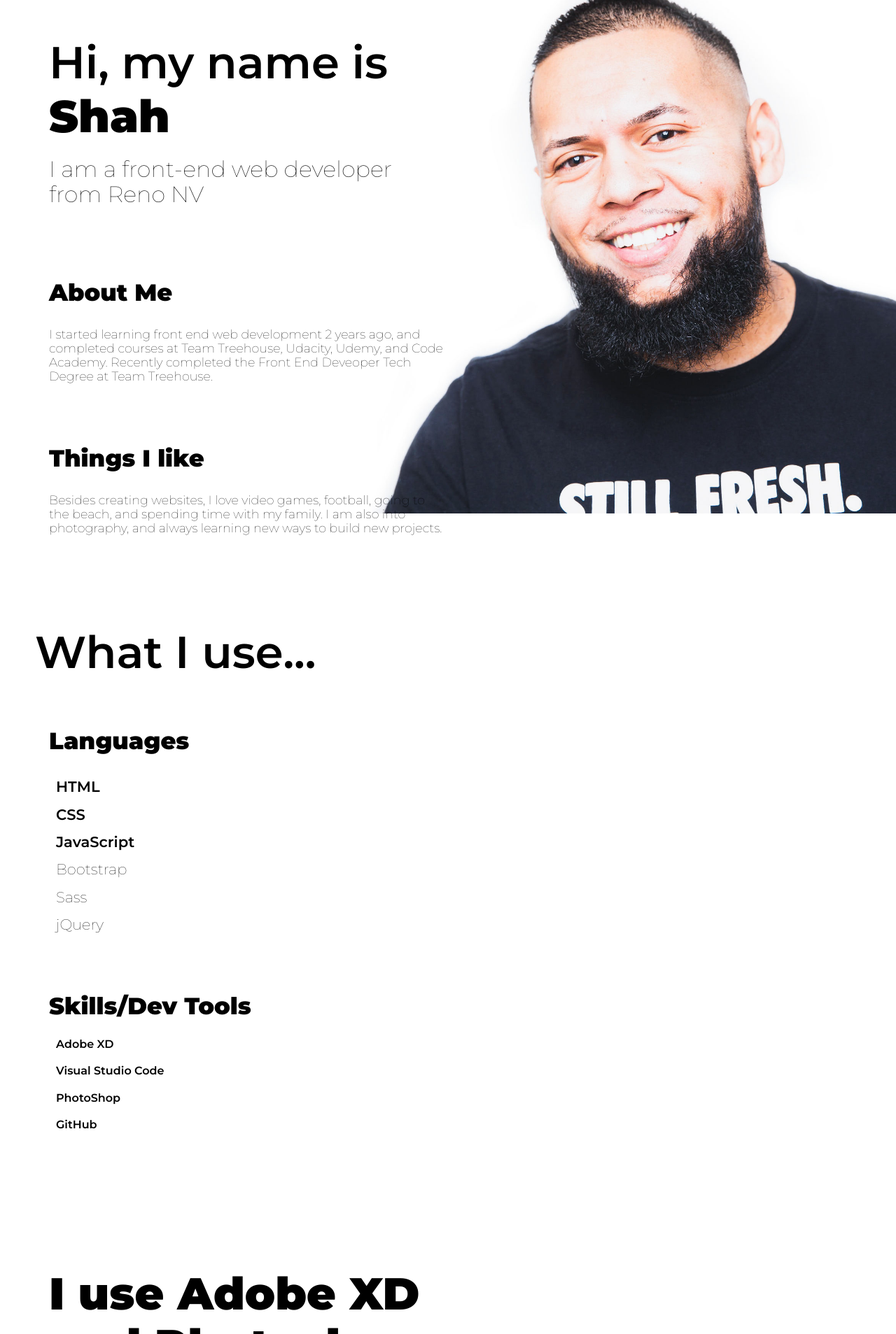
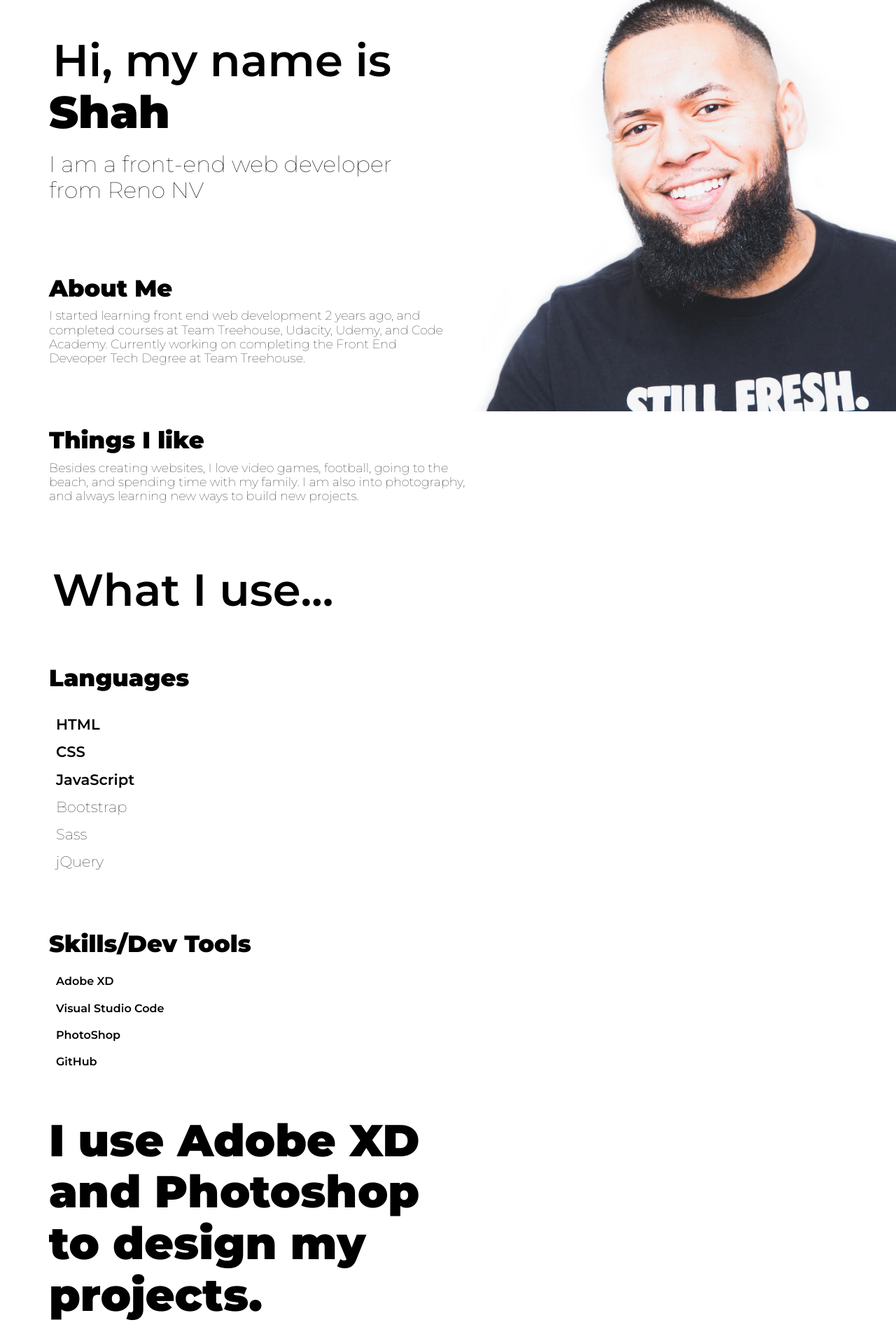
Before and after one commit to Sizu24/sizu24.github.io, a PHP site: page / in a window 1280 px wide. Shown: the part 845-2752 px from the top of the page at 70% size. Run offline with PHP 8.4, Linux system fonts and the light colour scheme; some libraries are stand-ins or nearby versions.

Commit message:
Sticky image code from JS to CSS only

```diff
--- a/css/style.css
+++ b/css/style.css
@@ -438,7 +438,9 @@ span {
 @media (min-width: 1024px) {
   .info h2 {
     left: 20px;
-    padding-left: 50px;
+    margin-top: 0;
+    padding-top: 50px;
+    padding-left: 75px;
     text-align: left;
     font-size: 4em;
     display: absolute;
@@ -460,7 +462,7 @@ span {
     text-align: left;
     font-size: 4em;
     display: absolute;
-    padding-top: 130px;
+    width: 100%;
     padding-left: 70px;
     margin-bottom: 0;
   }
@@ -485,7 +487,7 @@ span {
   }
 }
 .info p {
-  padding: 20px 70px;
+  padding: 0px 70px 20px 70px;
   font-size: 1.1em;
   font-weight: 100;
   margin-top: 10px;
@@ -495,6 +497,7 @@ span {
 @media (min-width: 768px) {
   .info p {
     text-align: left;
+    width: 60%;
   }
 }
 @media (min-width: 1024px) {
@@ -502,6 +505,7 @@ span {
     padding-top: 0px;
     margin-top: 0px;
     font-size: 2em;
+    width: 100%;
   }
 }
 
@@ -512,15 +516,12 @@ span {
   font-weight: 600;
   color: #000;
 }
-@media (min-width: 1024px) {
-  .me {
-    position: relative;
-    width: 55%;
-  }
+.more-info h2 {
+  padding-bottom: 20px;
 }
 
-.more-info h2 {
-  padding-bottom: 20px;
+.about-info {
+  float: left;
 }
 
 .languages h3 {
@@ -876,24 +877,15 @@ footer {
 #pic {
   width: 100%;
   margin-bottom: 0;
-  opacity: 0.9;
+  opacity: 0.95;
 }
 @media (min-width: 1024px) {
   #pic {
-    display: none;
-    width: 60%;
+    width: 50%;
+    z-index: -1;
+    position: sticky;
+    top: 45px;
     float: right;
-    z-index: -1;
-  }
-}
-
-@media (min-width: 1024px) {
-  #about {
-    background: url("../img/chisty1.jpg") no-repeat;
-    background-attachment: fixed;
-    background-size: 100vh;
-    background-position: right;
-    z-index: -1;
   }
 }
 
--- a/index.html
+++ b/index.html
@@ -12,7 +12,6 @@
   <div class="grid-container">
 
     <nav id="nav">
-
     <div id="icon"><i class="fab fa-stripe-s"></i></div>
 
       <div id="hamburger">
@@ -29,11 +28,9 @@
           <a href="#contact" class="nav-button fade">Contact</a>
         </div>
       </div>
-
     </nav>
 
     <header>
-
       <div id="background">
         <div id="overlay">
           <div id="welcome">
@@ -62,27 +59,26 @@
           </div>
         </div>
       </div>
-
     </header>
 
     <main>
-
       <div id="about">
         <div class="container">
 
           <div class="me info">
+            <div class="image"></div>
             <img src="img/chisty1.jpg" id="pic" alt="image of site creator">
 
+            <div class="text">
               <h2>Hi, my name is</h2>
               <p>Shah</p>
-
 
               <p>I am a front-end web developer from Reno NV</p>
               <h3>About Me</h3>
               <p>
                 I started learning front end web development 2 years ago, and completed courses
                 at Team Treehouse, Udacity, Udemy, and Code Academy.
-              Recently completed the Front End Deveoper Tech Degree
+                Currently working on completing the Front End Deveoper Tech Degree
                 at Team Treehouse.
               </p>
               <h3>Things I like</h3>
@@ -90,7 +86,6 @@
                   Besides creating websites, I love video games, football, going to the beach, and spending time with my family.
                   I am also into photography, and always learning new ways to build new projects.
                 </p>
-          </div>
 
               <div class="more-info info">
                 <div class="languages info">
@@ -131,13 +126,13 @@
                     with <strong>cleaner code</strong>, and <strong>better design</strong>.
                   </p>
                 </div>
-
               </div>
-
-
 
             </div>
           </div>
+        </div>
+      </div>
+
 
       <div id="projects">
         <h3>Projects</h3>
@@ -459,7 +454,6 @@
           </div>
         </div>
       </div>
-
     </main>
 
     <footer>
@@ -469,7 +463,9 @@
       </ul>
       <p class="copyright">Copyright Shah Chisty 2020</p>
     </footer>
+
   </div>
+
   <script src="https://ajax.googleapis.com/ajax/libs/jquery/3.5.1/jquery.min.js"></script>
   <script src="js/script.js"></script>
 </body>
--- a/js/script.js
+++ b/js/script.js
@@ -38,42 +38,46 @@ navLinks.addEventListener("click", e =>{
 });
 
 // Function listens for scroll, checks position of scroll Y, changes main pic to fixed or scroll
-const scrollPostionFixed = (positionYOne, positionYTwo)=>{
-  window.addEventListener("scroll", ()=>{
-    // console.log("scroll");
-    if(window.scrollY < positionYOne){
-      aboutSection.style.backgroundAttachment = "scroll";
-      aboutSection.style.backgroundPosition = "top right";
+// const scrollPostionFixed = (positionYOne, positionYTwo)=>{
+//   window.addEventListener("scroll", ()=>{
+//     // console.log("scroll");
+//       // position for top of section
+//     if(window.scrollY < positionYOne){
+//       aboutSection.style.backgroundAttachment = "scroll";
+//       aboutSection.style.backgroundPosition = "top right";
+//       // position for bottom of section
+//     }else if(window.scrollY > positionYTwo){
+//       aboutSection.style.backgroundAttachment = "scroll";
+//       aboutSection.style.backgroundPosition = "bottom right";
+//     }
+//     else{
+//       aboutSection.style.backgroundAttachment = "fixed";
+//       aboutSection.style.backgroundPosition = "right";
+//       aboutSection.style.backgroundPositionY = "45px";
+//     }
+//   });
+// }
 
-    }else if(window.scrollY > positionYTwo){
-      aboutSection.style.backgroundAttachment = "scroll";
-      aboutSection.style.backgroundPosition = "bottom right";
-    }
-    else{
-      aboutSection.style.backgroundAttachment = "fixed";
-      aboutSection.style.backgroundPosition = "right";
-      aboutSection.style.backgroundPositionY = "45px";
-    }
-  });
-}
 
+// fixed main image
 let screenWidth = window.outerWidth;
 
-if(screenWidth > 2550){
-  scrollPostionFixed(1405, 2283);
-  console.log("if");
-}else if(screenWidth > 1024){
-  scrollPostionFixed(655, 2539);
-  console.log("else if");
-}else{
-  console.log("small screen");
-}
+// if(screenWidth > 2550){
+//   // position for (top, bottom)
+//   scrollPostionFixed(1405, 2283);
+//   console.log("if");
+// }else if(screenWidth > 1024){
+//   scrollPostionFixed(655, 2370);
+//   console.log("else if");
+// }else{
+//   console.log("small screen");
+// }
 
 // click function that shows scroll Y position
 const entirePage = document.querySelector(".grid-container");
 entirePage.addEventListener("click", ()=>{
-  // console.log(`Y scroll position is: ${window.scrollY}`);
-  // console.log(`screen width is: ${screenWidth}`);
+  console.log(`Y scroll position is: ${window.scrollY}`);
+  console.log(`screen width is: ${screenWidth}`);
 });
 
 // fade in text in About Me section
--- a/scss/partials/base/_typography.scss
+++ b/scss/partials/base/_typography.scss
@@ -78,6 +78,7 @@ span{
 
 // About section
 .info {
+
   width: 100%;
   h2{
     text-align: center;
@@ -85,7 +86,9 @@ span{
     margin-bottom: 0;
     @include mq($lg){
       left: 20px;
-      padding-left: 50px;
+      margin-top: 0;
+      padding-top: 50px;
+      padding-left: 75px;
       text-align: left;
       &:nth-child(2){
         position: absolute;
@@ -107,7 +110,8 @@ span{
         text-align: left;
         font-size: 4em;
         display: absolute;
-        padding-top: 130px;
+        width: 100%;
+        // padding-top: 130px;
         padding-left: 70px;
         margin-bottom: 0;
       }
@@ -131,7 +135,7 @@ span{
     }
   }
   p{
-    padding: 20px 70px;
+    padding: 0px 70px 20px 70px;
     font-size: 1.1em;
     font-weight: 100;
     margin-top: 10px;
@@ -140,12 +144,14 @@ span{
 
     @include mq($md){
       text-align: left;
+      width: 60%;
     }
     &:nth-of-type(2){
       @include mq($lg){
         padding-top: 0px;
         margin-top: 0px;
         font-size: 2em;
+        width: 100%;
       }
     }
   }
@@ -161,16 +167,30 @@ span{
     color: #000;
   }
   @include mq($lg){
-    position: relative;
+    // position: relative;
     // width: 100vw;
-    width: 55%;
+    // width: 55%;
+
   }
 }
 
 .more-info {
   h2{
     padding-bottom: 20px;
+  }
+}
 
+.about-info{
+
+  float: left;
+  // clear: both;
+
+}
+
+.text{
+  @include mq($md){
+    p{
+    }
   }
 }
 .languages{
--- a/scss/partials/component/_images.scss
+++ b/scss/partials/component/_images.scss
@@ -28,32 +28,16 @@
   width: 100%;
   // margin: 20px auto
   margin-bottom: 0;
-  opacity: 0.9;
+  opacity: 0.95;
   // box-shadow: 8px 6px 10px rgba(0, 0, 0, 0.151);
   // border-radius: 35px;
 
   @include mq($lg){
-    display: none;
-    width: 60%;
+    // display: none;
+    width: 50%;
+    z-index: -1;
+    position: sticky;
+    top: 45px;
     float: right;
-    // height: 100vh;
-    // position: sticky;
-    z-index: -1;
   }
 }
-
-#about{
-  @include mq($lg){
-
-    background: url("../img/chisty1.jpg") no-repeat;
-    background-attachment: fixed;
-    background-size: 100vh;
-    background-position: right;
-
-    // height: 2000px;
-
-    z-index: -1;
-  }
-
-
-}
```
Also changed, not shown: 1 other file. Lines whose indentation alone changed are shown as unchanged.
